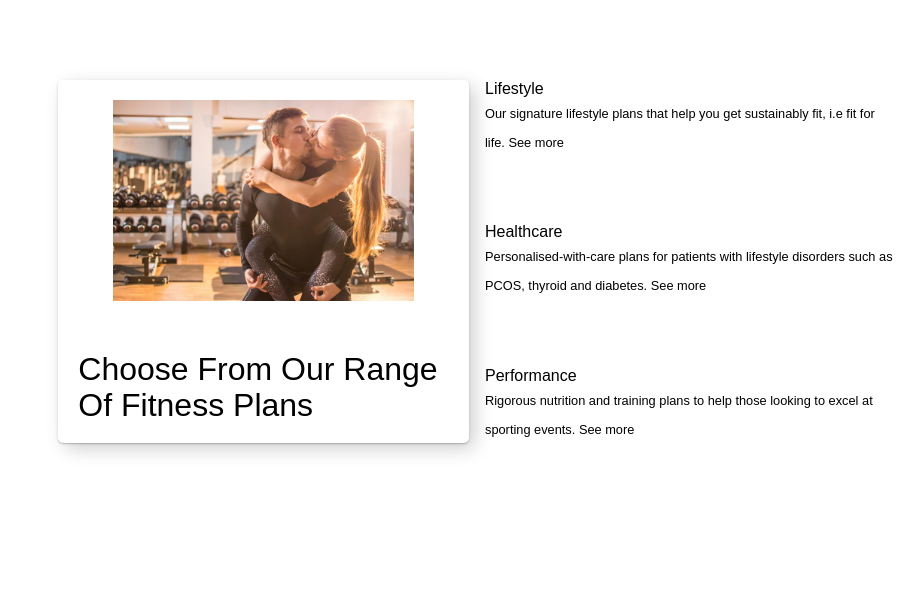
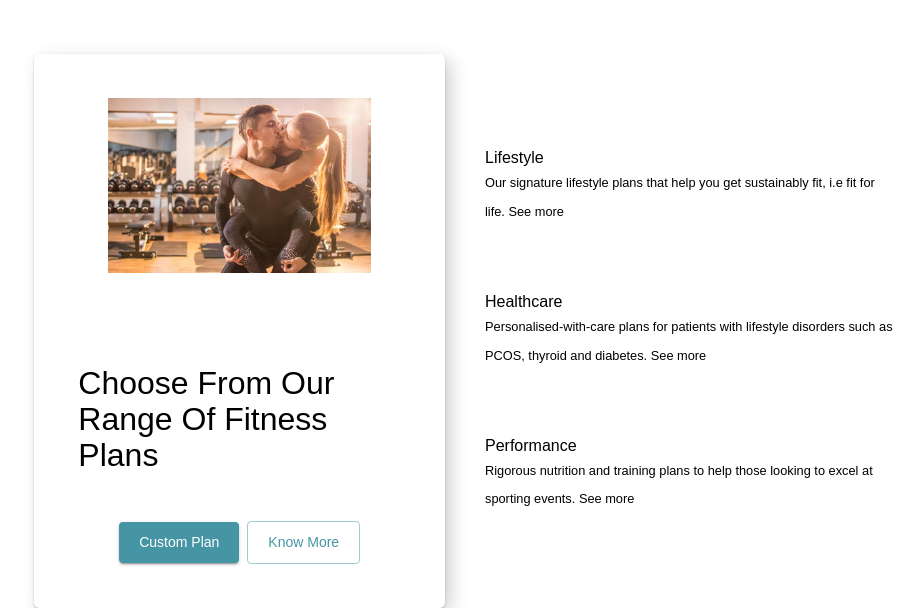
Before and after one commit to vinaypokra/marvel, a React (Create React App) app: page / in a window 1280 px wide. Shown: the part 1916-2524 px from the top of the page, without its empty margins (163-1087 px from the left). Before the commit the page ends 2393 px from the top, so only its background shows below. Built offline with nearby package versions, Linux system fonts and the light colour scheme.

Commit message:
Uodated by Abhishek

```diff
--- a/src/Section/landingPage/FitnessPlan.js
+++ b/src/Section/landingPage/FitnessPlan.js
@@ -26,6 +26,7 @@ const FitnessPlan = () => {
               item
               xs={12}
               style={Styles.boxShadowStyle}
+              spacing={6}
             >
               <Grid item>
                 <img src={FitnessPlanImage} width="100%" height="80%"></img>
@@ -34,6 +35,19 @@ const FitnessPlan = () => {
                 <Typography variant="h3">
                   {customTxt.FitnessPlan.mainheading}
                 </Typography>
+              </Grid>
+              <Grid item>
+                <Button
+                  variant="contained"
+                  color="primary"
+                  style={{ marginRight: "8px" }}
+                >
+                  Custom Plan
+                </Button>
+
+                <Button variant="outlined" color="primary">
+                  Know More
+                </Button>
               </Grid>
             </Grid>
           </Grid>
```
